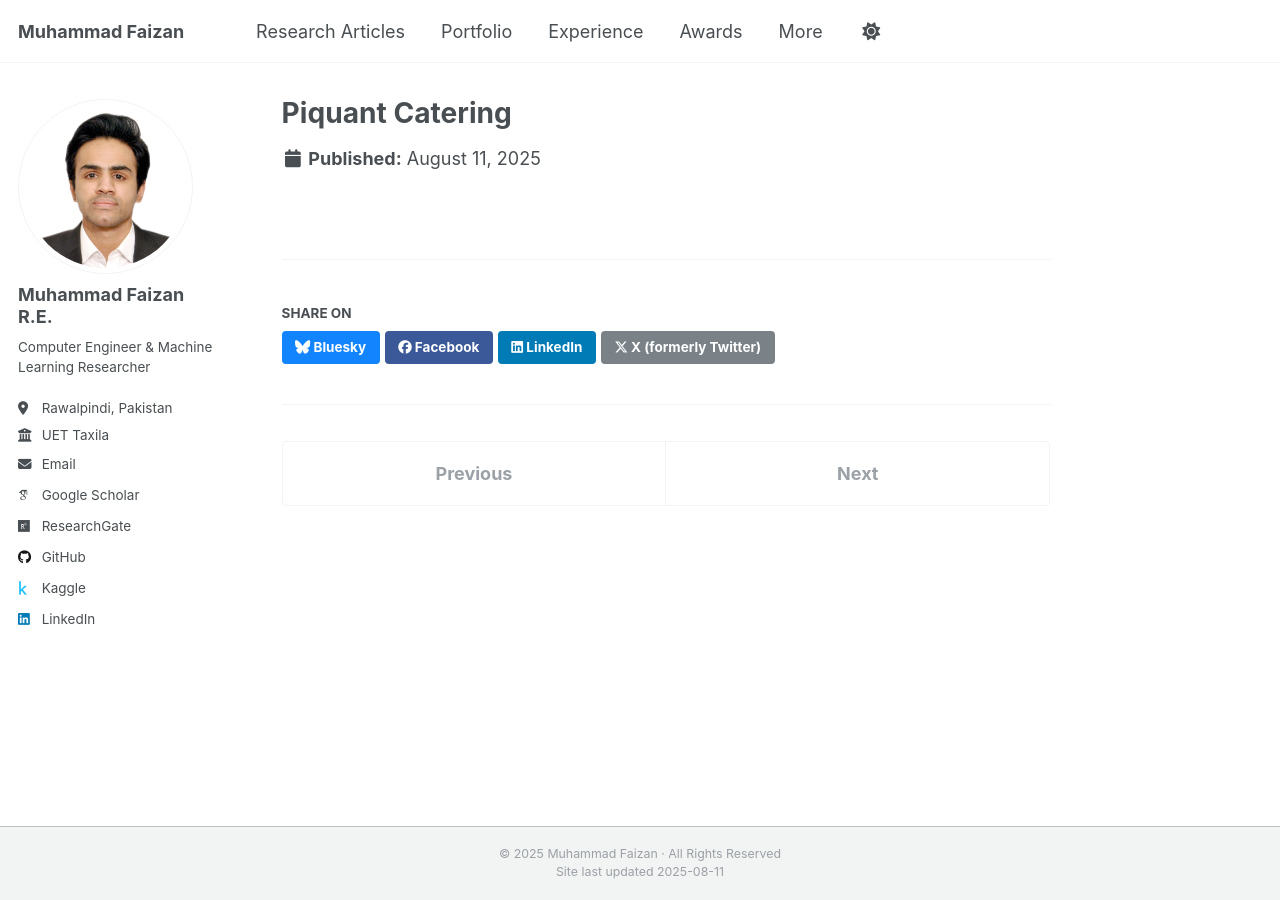
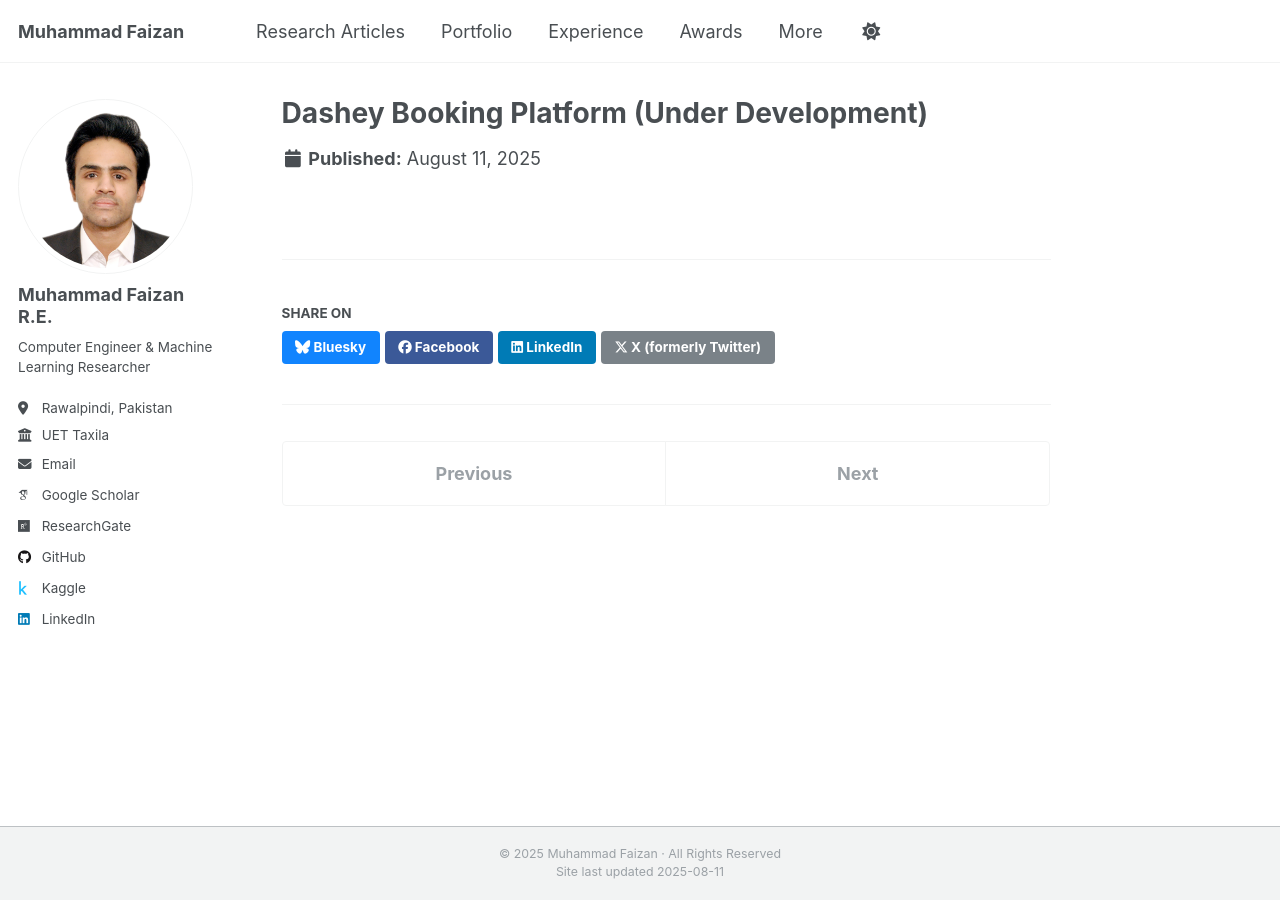
Before and after one commit to MuhammadFaizan99/MuhammadFaizan99.github.io, a Jekyll site: the page built from _portfolio/portfolio-1.md, in a window 1280 px wide. Built offline with Jekyll 4.4.1, drawn with Linux system fonts in a browser that asks for light colours; some web fonts are replaced; a script that is not in the unit is left out; part of the change alters nothing that is shown.

Commit message:
Update portfolio-1.md

```diff
--- a/_portfolio/portfolio-1.md
+++ b/_portfolio/portfolio-1.md
@@ -1,8 +1,8 @@
 ---
-title: "Piquant Catering"
-excerpt: "Web application for Piquant Catering, showcasing extraordinary culinary artistry for life's most meaningful celebrations. The platform highlights bespoke menus, seasonal ingredients, and beautifully curated presentations for weddings, corporate events, and private gatherings."
+title: "Dashey Booking Platform (Under Development)"
+excerpt: "Booking platform and service builder (similar to WordPress) for streamlined scheduling and reservations, offering an intuitive interface for customers and powerful management tools for service providers."
 header:
-  teaser: /images/Catering.PNG
-preview: "https://www.piquantcatering.com/"
+  teaser: /images/dashey.png
+preview: "https://www.trydashey.com/"
 collection: portfolio
 ---
```
